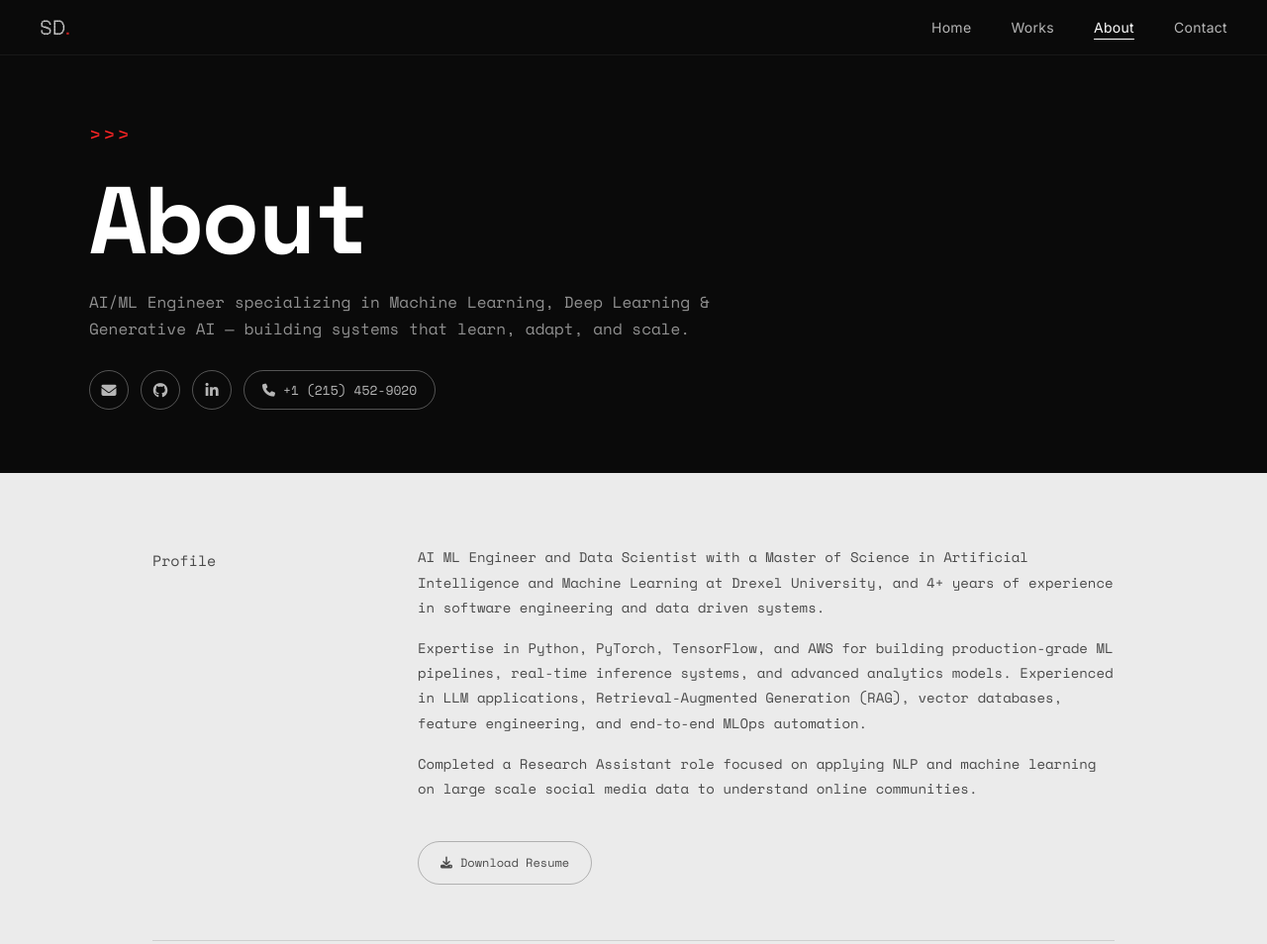
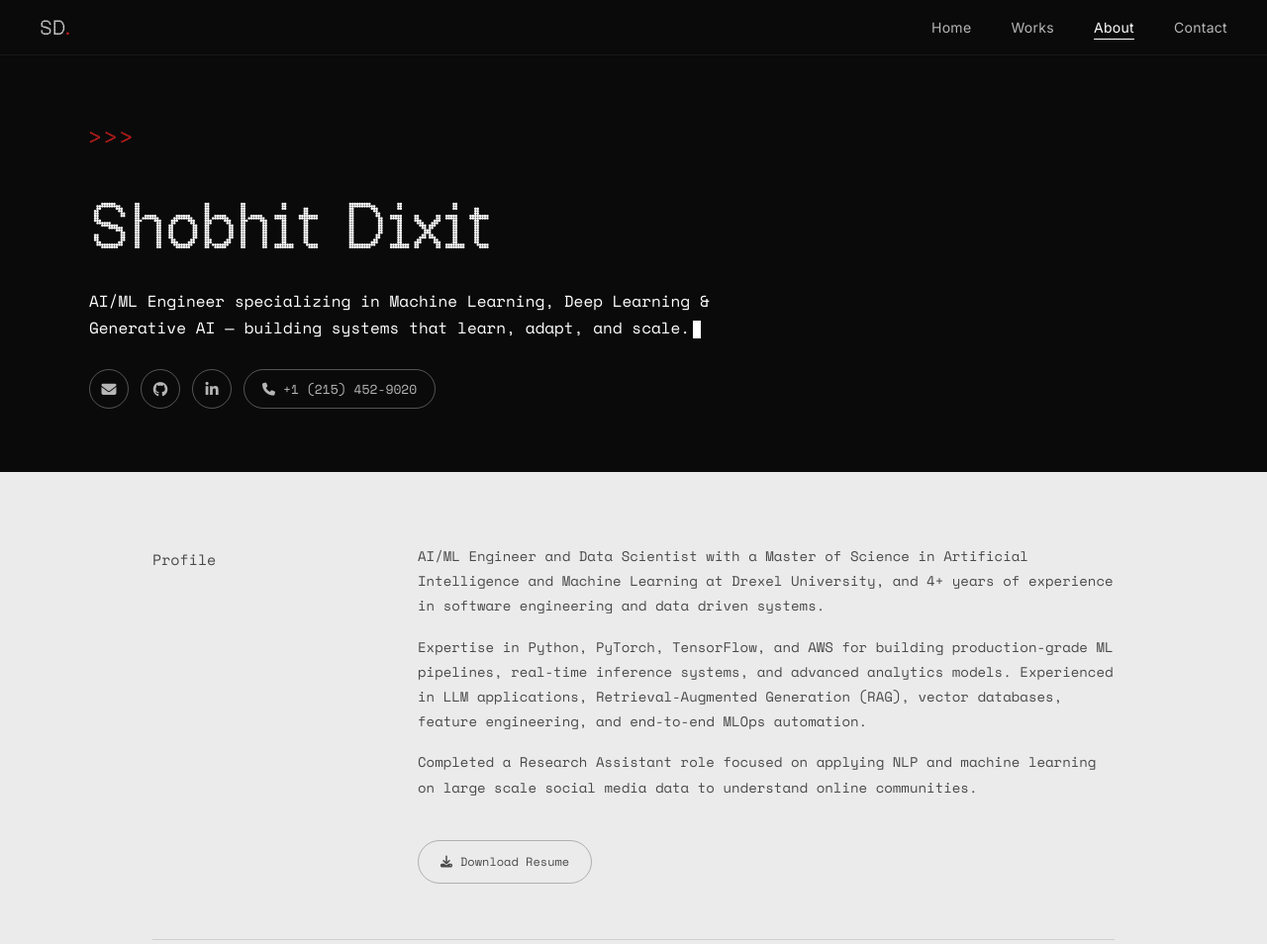
Before and after one commit to ShobhitDixit98/ShobhitDixit98.github.io, a website: page about.html in a window 1280 px wide. Shown: the top 954 px of the page at 99% size. Drawn offline with nearby package versions, Linux system fonts and the light colour scheme.

Commit message:
Cleaned CSS

```diff
--- a/about.html
+++ b/about.html
@@ -46,9 +46,9 @@
   <!-- Page Header (black) -->
   <header class="page-header">
     <div class="page-header-inner">
-      <div class="red-acc">&gt;&gt;&gt;</div>
-      <h1 class="page-title">About</h1>
-      <p class="page-subtitle">AI/ML Engineer specializing in Machine Learning, Deep Learning &amp; Generative AI —
+      <div class="hero-red">&gt;&gt;&gt;</div>
+      <h1 class="hero-role" style="cursor: text; color: var(--white); margin-bottom: 24px;">Shobhit Dixit</h1>
+      <p class="page-subtitle">AI/ML Engineer specializing in Machine Learning, Deep Learning & Generative AI —
         building systems that learn, adapt, and scale.</p>
       <div class="page-socials">
         <a href="mailto:iamshobhit98@gmail.com" class="page-social-icon" title="Email"><i
@@ -70,7 +70,7 @@
       <div class="two-col">
         <div class="col-label">Profile</div>
         <div class="col-content">
-          <p>AI ML Engineer and Data Scientist with a Master of Science in Artificial Intelligence and
+          <p>AI/ML Engineer and Data Scientist with a Master of Science in Artificial Intelligence and
             Machine Learning at Drexel University, and 4+ years of experience in software engineering and
             data driven systems.</p>
           <p>Expertise in Python, PyTorch, TensorFlow, and AWS for building production-grade ML pipelines, real-time
--- a/assets/css/styles.css
+++ b/assets/css/styles.css
@@ -311,7 +311,7 @@ ul {
 .page-subtitle {
   font-family: var(--font-mono);
   font-size: clamp(13px, 1.6vw, 16px);
-  color: rgba(255, 255, 255, 0.55);
+  color: var(--white);
   max-width: 680px;
   line-height: 1.7;
 }
@@ -568,7 +568,7 @@ ul {
 
 .hero-monogram {
   font-family: var(--font-pixel);
-  font-size: clamp(26px, 3.5vw, 38px);
+  font-size: clamp(28px, 5vw, 64px);
   font-weight: 500;
   color: var(--white);
   margin-bottom: 8px;
@@ -1296,6 +1296,17 @@ ul {
   }
 }
 
+/* ── Typewriter Cursor ────────────────────────────────────── */
+.type-cursor {
+  display: inline-block;
+  width: 8px;
+  height: 1.1em;
+  background: currentColor;
+  vertical-align: middle;
+  margin-left: 3px;
+  opacity: 0.8;
+}
+
 /* ── Cursor blink on monogram ─────────────────────────────── */
 .blink {
   display: inline-block;
--- a/assets/js/nav.js
+++ b/assets/js/nav.js
@@ -17,4 +17,69 @@
       });
     });
   }
+
+  /* ── Typewriter Effect for Page Subtitles ── */
+  const subtitles = document.querySelectorAll('.page-subtitle');
+  subtitles.forEach(sub => {
+    // Save original HTML and clear it out
+    const htmlText = sub.innerHTML.trim();
+    if (!htmlText) return;
+
+    sub.innerHTML = '';
+    sub.style.opacity = '1';
+
+    let i = 0;
+    let isTag = false;
+    let currentHtml = '';
+
+    function type() {
+      if (i < htmlText.length) {
+        let char = htmlText.charAt(i);
+
+        // Handle HTML tags (e.g., <br>)
+        if (char === '<') {
+          isTag = true;
+        }
+        // Handle HTML entities (e.g., &amp;)
+        else if (char === '&' && !isTag) {
+          let entity = '';
+          while (i < htmlText.length && htmlText.charAt(i) !== ';') {
+            entity += htmlText.charAt(i);
+            i++;
+          }
+          if (i < htmlText.length) {
+            entity += htmlText.charAt(i); // include the ';'
+          }
+          currentHtml += entity;
+          sub.innerHTML = currentHtml + '<span class="type-cursor"></span>';
+          i++; // move past ';'
+          setTimeout(type, 18);
+          return;
+        }
+
+        currentHtml += char;
+        if (char === '>') isTag = false;
+
+        i++;
+
+        if (isTag) {
+           type(); // immediately recurse for HTML tags
+        } else {
+           sub.innerHTML = currentHtml + '<span class="type-cursor"></span>';
+           setTimeout(type, 18); // typing speed
+        }
+      } else {
+        // Finish typing, keep cursor blinking briefly
+        sub.innerHTML = currentHtml + '<span class="type-cursor blink"></span>';
+        setTimeout(() => {
+          const cursor = sub.querySelector('.type-cursor');
+          if (cursor) cursor.style.display = 'none';
+        }, 3500);
+      }
+    }
+
+    // Start after page fade-in (400ms CSS + 300ms buffer)
+    setTimeout(type, 700);
+  });
+
 })();
```
Also changed, not shown: contact.html (+2 -2 lines).
